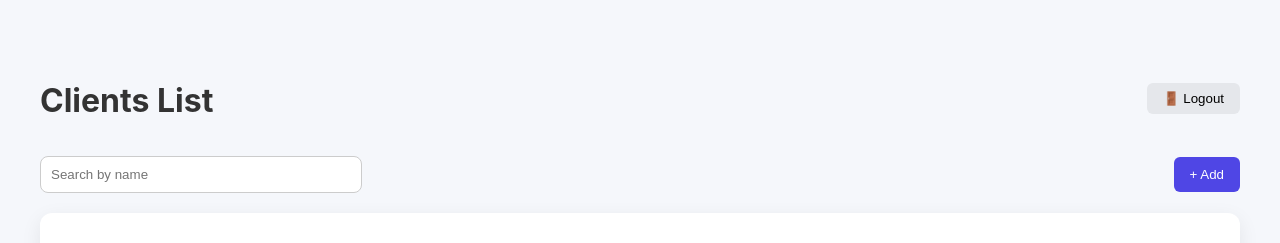
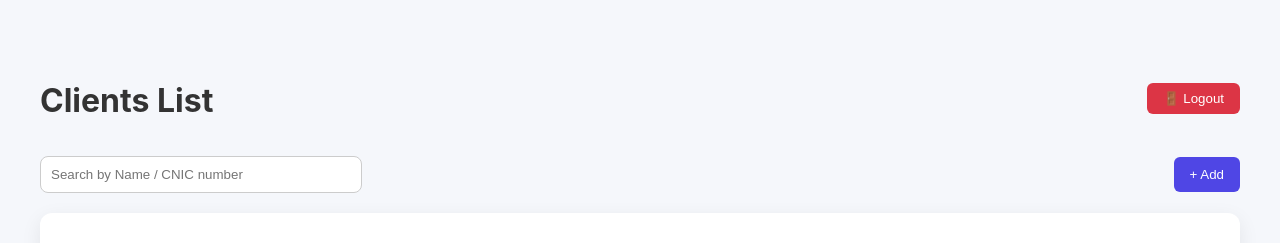
Before and after one commit to rosiesong-dev/GRP.PTSD, a React (Vite) app: page /clients in a window 1280 px wide. Shown: the top 243 px of the page. Built offline with nearby package versions, Linux system fonts and the light colour scheme; no server answers; the database is empty; sample sign-in values are in the browser's storage.

Commit message:
Update: Cnic_number로 검색하는 코드 추가

```diff
--- a/src/ClientList.tsx
+++ b/src/ClientList.tsx
@@ -40,7 +40,8 @@ export default function ClientList() {
       .order("id", { ascending: true });
 
     if (search.trim() !== "") {
-      query = query.ilike("name", `%${search}%`);
+      // 이름 또는 CNIC 번호로 검색
+      query = query.or(`name.ilike.%${search}%,cnic_number.ilike.%${search}%`);
     }
 
     const { data, error, count } = await query;
@@ -115,8 +116,8 @@ export default function ClientList() {
           onClick={handleLogout}
           style={{
             padding: "8px 16px",
-            backgroundColor: "#E5E7EB",
-            color: "block",
+            backgroundColor: "#dc3545",
+            color: "white",
             border: "none",
             borderRadius: "6px",
             cursor: "pointer",
@@ -131,7 +132,7 @@ export default function ClientList() {
       <div style={{ display: "flex", alignItems: "center", justifyContent: "space-between", marginBottom: "20px" }}>
         <input
           type="text"
-          placeholder="Search by name"
+          placeholder="Search by Name / CNIC number"
           value={search}
           onChange={(e) => {
             setPage(1);
```
